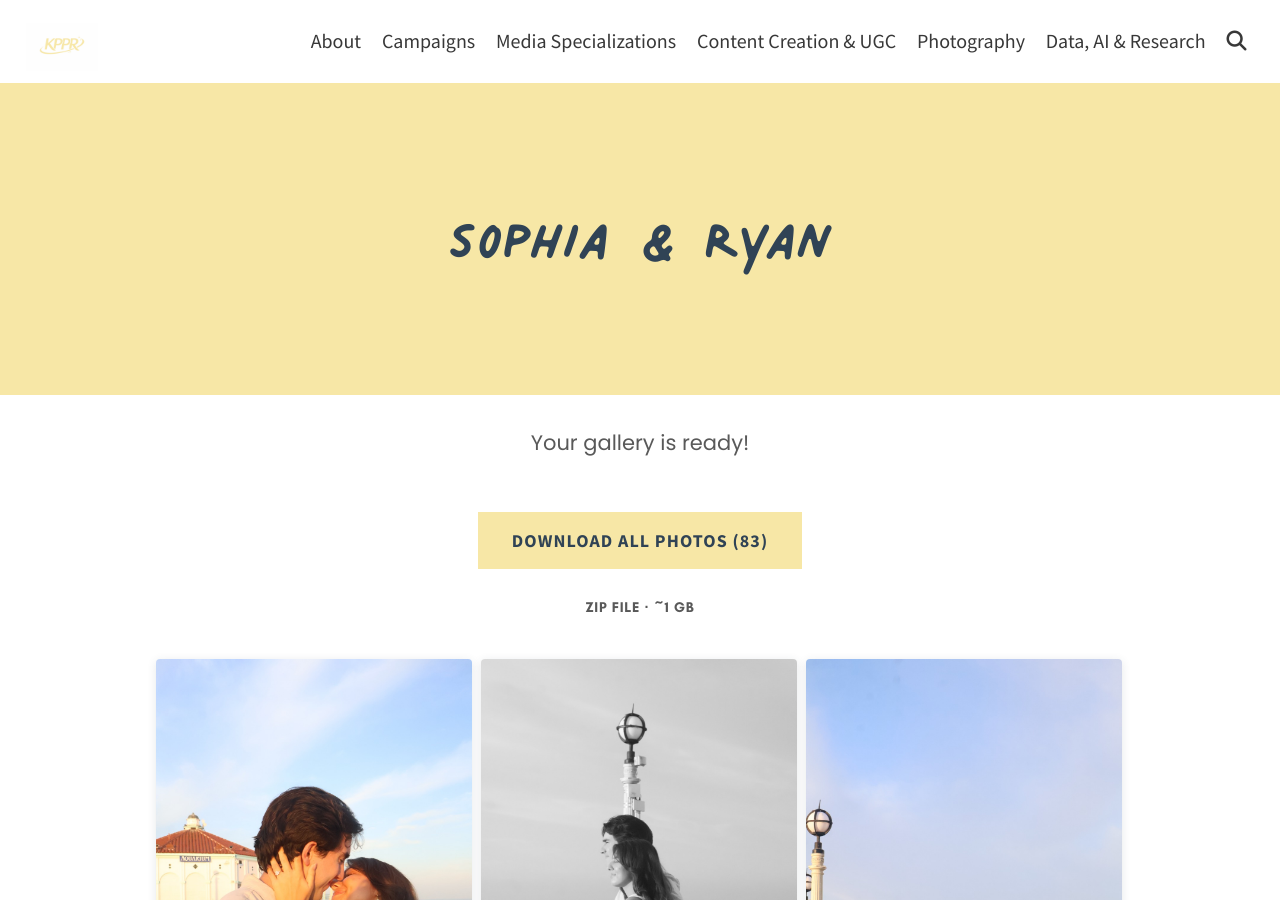
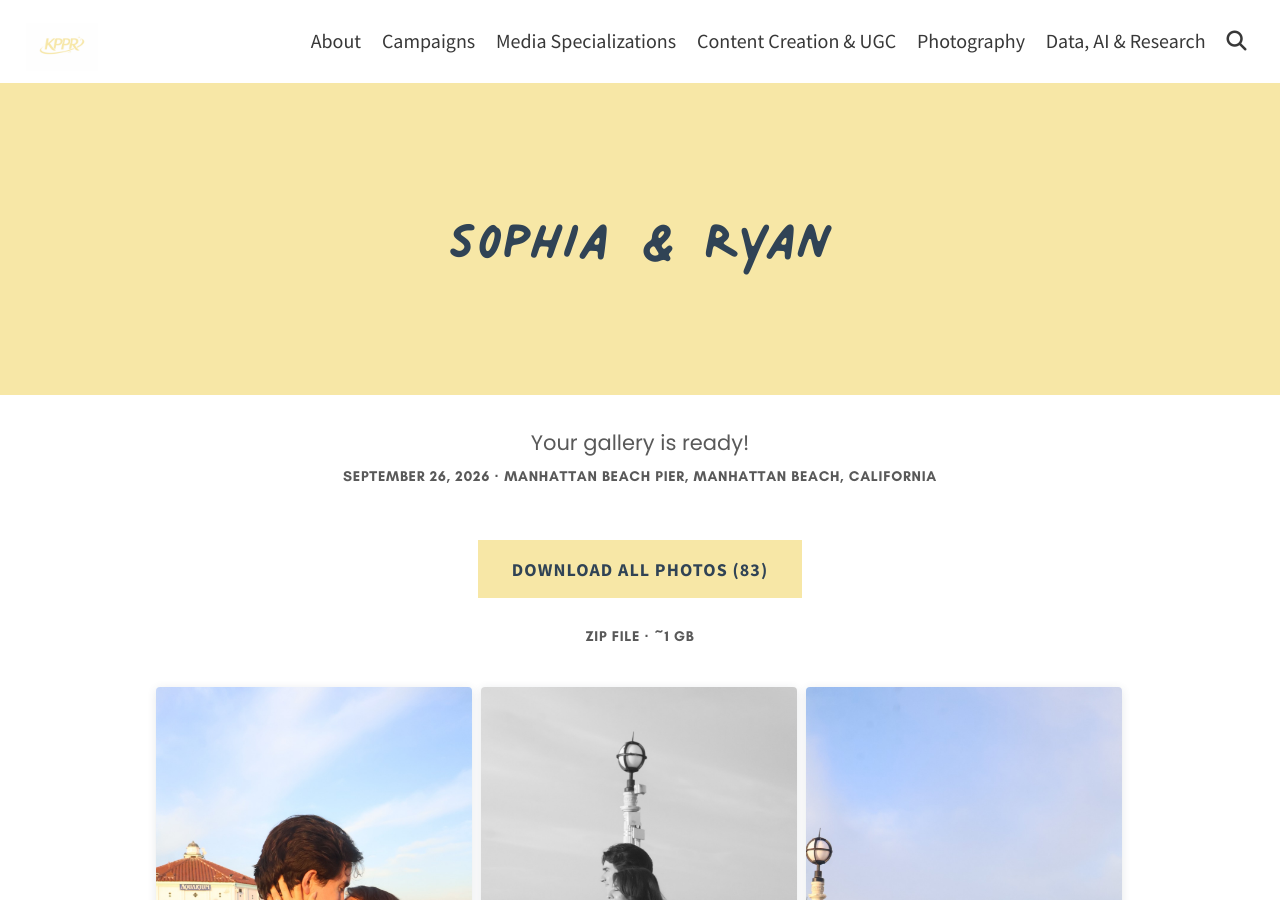
Before and after one commit to kipalacios/kipalacios.github.io, a Jekyll site: the page built from _clients/sophia-ryan.md, in a window 1280 px wide and 900 px high. Built offline with Jekyll 4.4.1, drawn with Linux system fonts in a browser that asks for light colours; a script that is not in the unit is left out.

Commit message:
Add session date and location to Sophia & Ryan's delivery page
Co-Authored-By: Claude Sonnet 5 <noreply@anthropic.com>

```diff
--- a/_clients/sophia-ryan.md
+++ b/_clients/sophia-ryan.md
@@ -2,6 +2,8 @@
 layout: client-delivery
 title: "Sophia & Ryan"
 subtitle: "Your gallery is ready!"
+session_date: "September 26, 2026"
+location: "Manhattan Beach Pier, Manhattan Beach, California"
 gallery_path: "assets/img/clients/sophia-ryan"
 photo_count: 83
 zip_size: "~1 GB"
```
